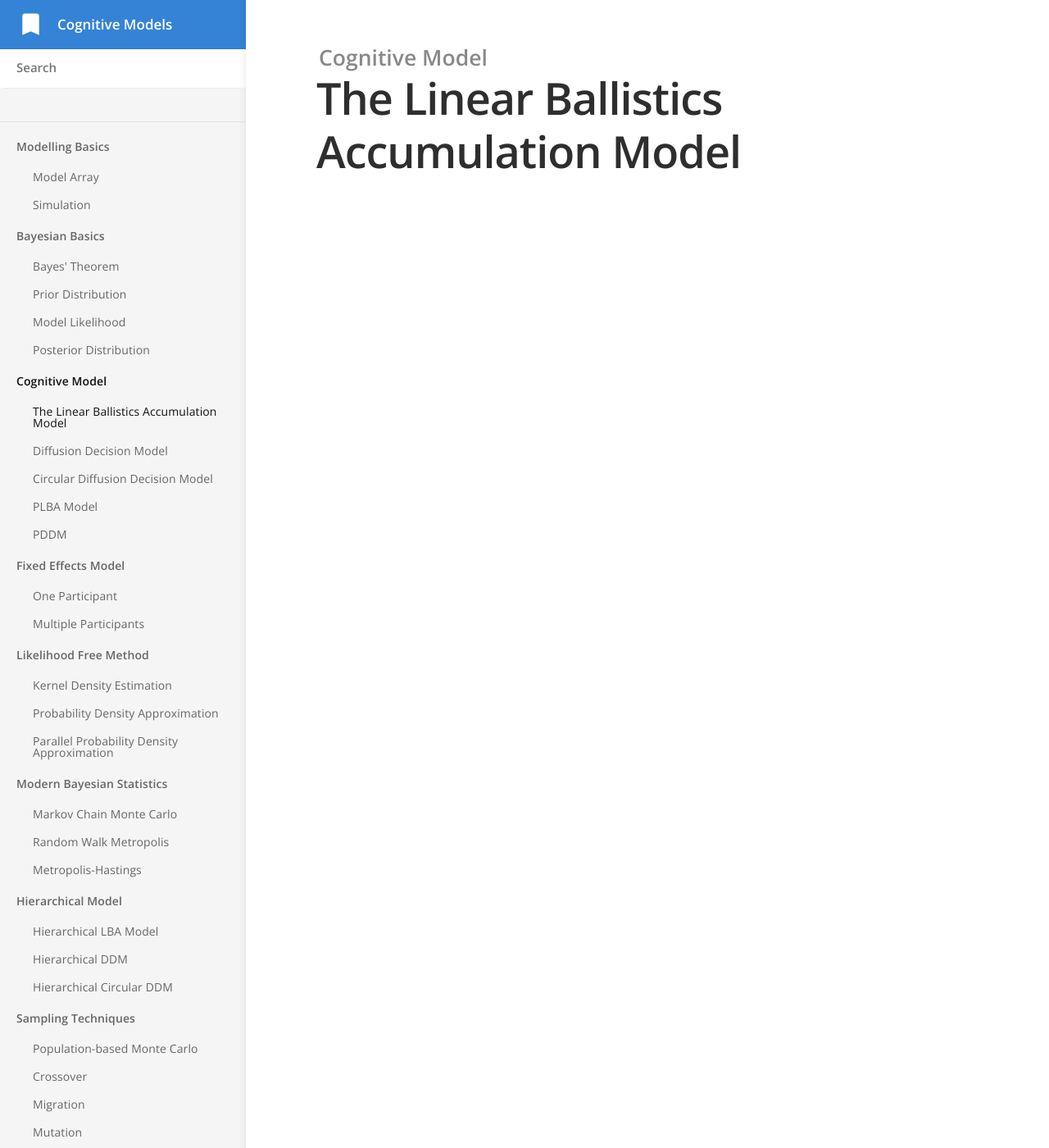
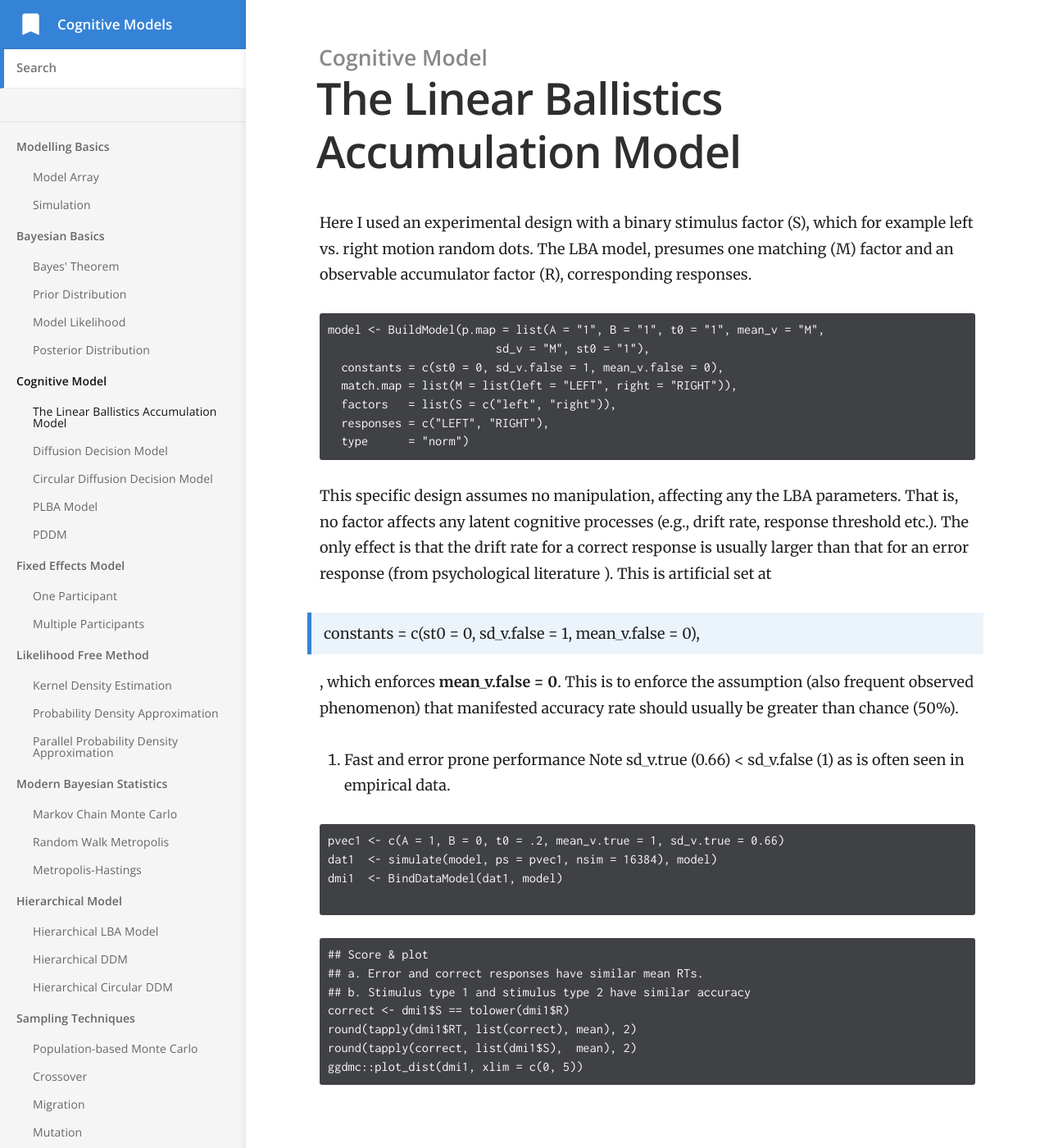
Before and after one commit to yxlin/yxlin.github.io, a Jekyll site: the page built from _docs/cognitive-model/lba.md, in a window 1280 px wide and 1400 px high. Shown: the whole window at 82% size. Built offline with Jekyll 4.4.1, drawn with Linux system fonts in a browser that asks for light colours.

Commit message:
update all

````diff
--- a/_docs/cognitive-model/lba.md
+++ b/_docs/cognitive-model/lba.md
@@ -3,3 +3,58 @@ title: The Linear Ballistics Accumulation Model
 category: Cognitive Model
 order: 1
 ---
+
+
+Here I used an experimental design with a binary stimulus factor (S),
+which for example left vs. right motion random dots. The LBA model,
+presumes one matching (M) factor and an observable accumulator factor (R),
+corresponding responses.
+
+
+```
+model <- BuildModel(p.map = list(A = "1", B = "1", t0 = "1", mean_v = "M",
+                         sd_v = "M", st0 = "1"),
+  constants = c(st0 = 0, sd_v.false = 1, mean_v.false = 0),
+  match.map = list(M = list(left = "LEFT", right = "RIGHT")),
+  factors   = list(S = c("left", "right")),
+  responses = c("LEFT", "RIGHT"),
+  type      = "norm")
+```
+
+
+This specific design assumes no manipulation, affecting any the LBA
+parameters. That is, no factor affects any latent cognitive
+processes (e.g., drift rate, response threshold etc.). The only effect
+is that the
+drift rate for a correct response is usually
+larger than that for an error response (from psychological literature ).
+This is artificial set at
+
+> constants = c(st0 = 0, sd_v.false = 1, mean_v.false = 0),
+
+, which enforces **mean_v.false = 0**. This is to enforce the
+assumption (also frequent observed phenomenon) that manifested
+accuracy rate should usually be greater than chance (50%).
+
+1. Fast and error prone performance
+Note sd_v.true (0.66) < sd_v.false (1) as is often seen in empirical data.
+
+
+```
+pvec1 <- c(A = 1, B = 0, t0 = .2, mean_v.true = 1, sd_v.true = 0.66)
+dat1  <- simulate(model, ps = pvec1, nsim = 16384), model)
+dmi1  <- BindDataModel(dat1, model)
+
+```
+
+
+
+```
+## Score & plot
+## a. Error and correct responses have similar mean RTs.
+## b. Stimulus type 1 and stimulus type 2 have similar accuracy
+correct <- dmi1$S == tolower(dmi1$R)
+round(tapply(dmi1$RT, list(correct), mean), 2)
+round(tapply(correct, list(dmi1$S),  mean), 2)
+ggdmc::plot_dist(dmi1, xlim = c(0, 5))
+```
````
